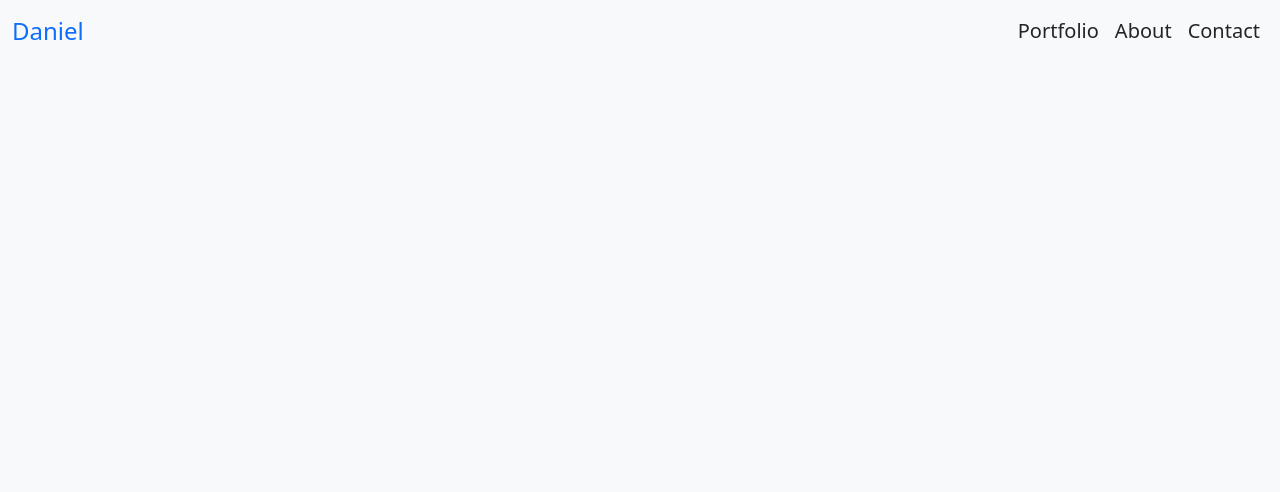
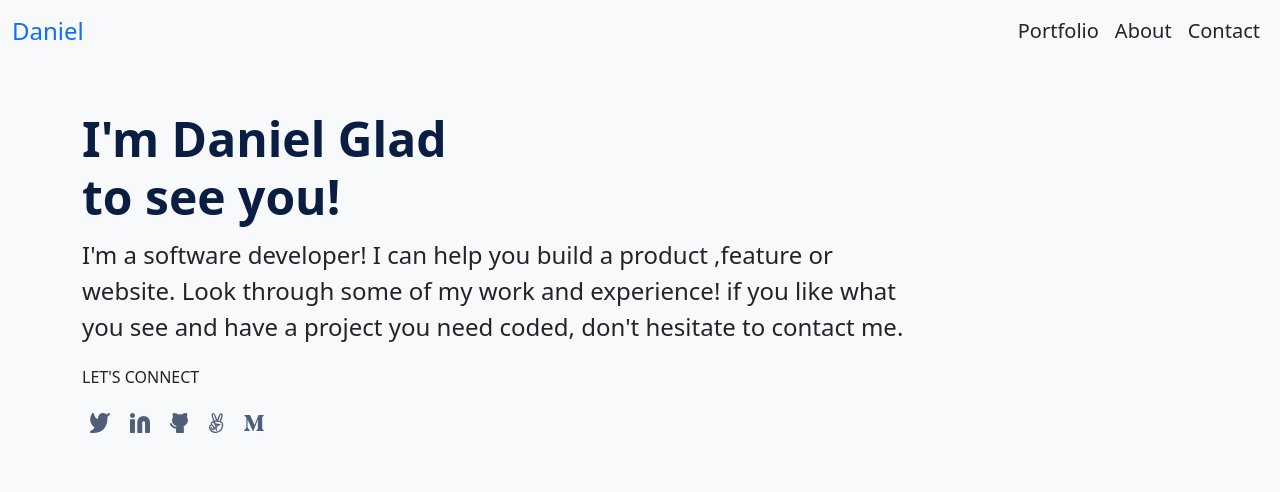
Before and after one commit to danigalindo10/bootstrap-portfolio, a website: page index.html in a window 1280 px wide. Drawn offline with nearby package versions, Linux system fonts and the light colour scheme; files that its build step writes are made by us from their sources.

Commit message:
Third commit main-section Mugisha

```diff
--- a/index.html
+++ b/index.html
@@ -36,6 +36,29 @@
       </div>
     </nav>
     <!--End of header section-->
+    <!--main section-->
+    <main id="lead" class="bg-image">
+      <div class="container">
+        <article class="py-5">
+          <h1 class="font-weight-bold col col-lg-4" style="font-size: 48px; color: #091e42; font-weight: 700"> I'm Daniel Glad to see you! </h1>
+          <p class="col col-lg-9 fs-4 py-1">
+            I'm a software developer! I can help you build a product ,feature or
+            website. Look through some of my work and experience! if you like
+            what you see and have a project you need coded, don't hesitate to
+            contact me.
+          </p>
+          <p class="social-network">LET'S CONNECT</p>
+          <div class="social-network-content">
+            <img class="p-2" src="Images/twitter.svg" alt="twitter" />
+            <img class="p-2" src="Images/linkedin.svg" alt="linkedin" />
+            <img class="p-2" src="Images/github.svg" alt="github" />
+            <img class="p-2" src="Images/hand.svg" alt="angel list" />
+            <img class="p-2" src="Images/m.svg" alt="medium" />
+          </div>
+        </article>
+      </div>
+    </main>
+    <!--End of main section-->
 
 
     <!--The End Contact form section-->
```
